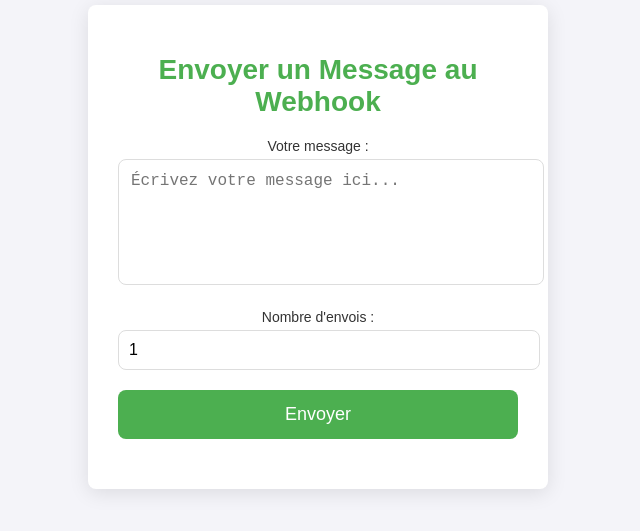
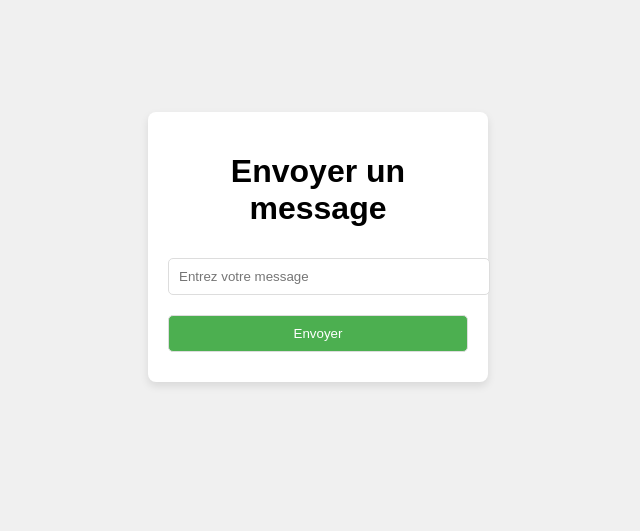
Before and after one commit to modo-de-sipho/webhook, a plain HTML site: page index.html in a window 1280 px wide. Shown: the part 153-684 px from the top of the page, without its empty margins (322-962 px from the left). Drawn offline with Linux system fonts and the light colour scheme.

Commit message:
Update index.html

```diff
--- a/index.html
+++ b/index.html
@@ -3,129 +3,65 @@
 <head>
     <meta charset="UTF-8">
     <meta name="viewport" content="width=device-width, initial-scale=1.0">
-    <title>Envoyer un Message au Webhook Discord</title>
+    <title>Envoyer au Webhook Discord</title>
     <style>
         body {
-            font-family: 'Arial', sans-serif;
-            background-color: #f4f4f9;
-            margin: 0;
+            font-family: Arial, sans-serif;
             display: flex;
             justify-content: center;
             align-items: center;
             height: 100vh;
+            background-color: #f0f0f0;
+            margin: 0;
         }
-
         .container {
-            background-color: #fff;
+            background-color: white;
+            padding: 20px;
             border-radius: 8px;
-            box-shadow: 0 4px 20px rgba(0, 0, 0, 0.1);
-            padding: 30px;
-            width: 400px;
+            box-shadow: 0 4px 8px rgba(0, 0, 0, 0.1);
+            width: 300px;
+        }
+        h1 {
             text-align: center;
         }
-
-        h1 {
-            color: #4CAF50;
-            font-size: 28px;
-            margin-bottom: 20px;
-        }
-
-        label {
-            font-size: 14px;
-            color: #333;
-            margin-bottom: 5px;
-            display: block;
-        }
-
-        textarea {
-            width: 100%;
-            padding: 12px;
-            margin-bottom: 20px;
-            border-radius: 8px;
-            border: 1px solid #ddd;
-            resize: none;
-            font-size: 16px;
-            min-height: 100px;
-        }
-
-        input[type="number"] {
+        input, button {
             width: 100%;
             padding: 10px;
-            margin-bottom: 20px;
-            border-radius: 8px;
+            margin: 10px 0;
+            border-radius: 5px;
             border: 1px solid #ddd;
-            font-size: 16px;
         }
-
         button {
-            width: 100%;
-            padding: 14px;
             background-color: #4CAF50;
             color: white;
-            border: none;
-            border-radius: 8px;
-            font-size: 18px;
             cursor: pointer;
         }
-
         button:hover {
             background-color: #45a049;
-        }
-
-        .status {
-            margin-top: 20px;
-            font-size: 16px;
-            color: #333;
-            font-weight: bold;
-        }
-
-        .error {
-            color: #ff3333;
-        }
-
-        .success {
-            color: #4CAF50;
         }
     </style>
 </head>
 <body>
 
     <div class="container">
-        <h1>Envoyer un Message au Webhook</h1>
-
-        <label for="messageText">Votre message :</label>
-        <textarea id="messageText" placeholder="Écrivez votre message ici..."></textarea>
-
-        <label for="sendCount">Nombre d'envois :</label>
-        <input type="number" id="sendCount" value="1" min="1" max="100">
-
-        <button onclick="sendData()">Envoyer</button>
-        <p class="status" id="statusMessage"></p>
+        <h1>Envoyer un message</h1>
+        <input type="text" id="message" placeholder="Entrez votre message">
+        <button onclick="sendMessage()">Envoyer</button>
     </div>
 
     <script>
-        function sendData() {
-            const messageText = document.getElementById("messageText").value;
-            const sendCount = document.getElementById("sendCount").value;
-            const webhookUrl = 'https://discord.com/api/webhooks/1368134567759970304/oLfo1NNUAYTFMwPrgusrAyKt5CaXsuSv2cYTA46j2iASAFjt2_gAgu0EySuA7GrZVzDU';
-            const statusMessage = document.getElementById("statusMessage");
-
-            if (messageText.trim() === "") {
-                statusMessage.textContent = "Veuillez entrer un message !";
-                statusMessage.classList.add("error");
+        function sendMessage() {
+            const message = document.getElementById("message").value;
+            if (!message) {
+                alert("Veuillez entrer un message !");
                 return;
             }
 
-            // Payload avec le texte
+            const webhookUrl = 'https://discord.com/api/webhooks/1368134567759970304/oLfo1NNUAYTFMwPrgusrAyKt5CaXsuSv2cYTA46j2iASAFjt2_gAgu0EySuA7GrZVzDU';
             const payload = {
-                content: messageText,
+                content: message
             };
 
-            let sentCount = 0;
-            statusMessage.textContent = "Envoi en cours...";
-            statusMessage.classList.remove("success", "error");
-
-            const interval = setInterval(() => {
             fetch(webhookUrl, {
                 method: 'POST',
                 headers: {
@@ -135,23 +71,16 @@
             })
             .then(response => {
                 if (response.ok) {
-                        sentCount++;
-                        if (sentCount >= sendCount) {
-                            clearInterval(interval); // Stop l'envoi après avoir envoyé le nombre désiré
-                            statusMessage.textContent = `${sentCount} message(s) envoyé(s).`;
-                            statusMessage.classList.add("success");
-                        }
+                    alert("Message envoyé !");
+                    document.getElementById("message").value = ""; // Clear input
                 } else {
-                        statusMessage.textContent = "validé";
-                        statusMessage.classList.add("info");
+                    alert("Erreur lors de l'envoi du message.");
                 }
             })
             .catch(error => {
                 console.error('Erreur:', error);
-                    statusMessage.textContent = "Erreur de réseau, veuillez réessayer.";
-                    statusMessage.classList.add("error");
+                alert("Erreur lors de l'envoi du message.");
             });
-            }, 1); // Envoi toutes les 2 secondes (ajustable)
         }
     </script>
 
```
Lines whose indentation alone changed are shown as unchanged.
